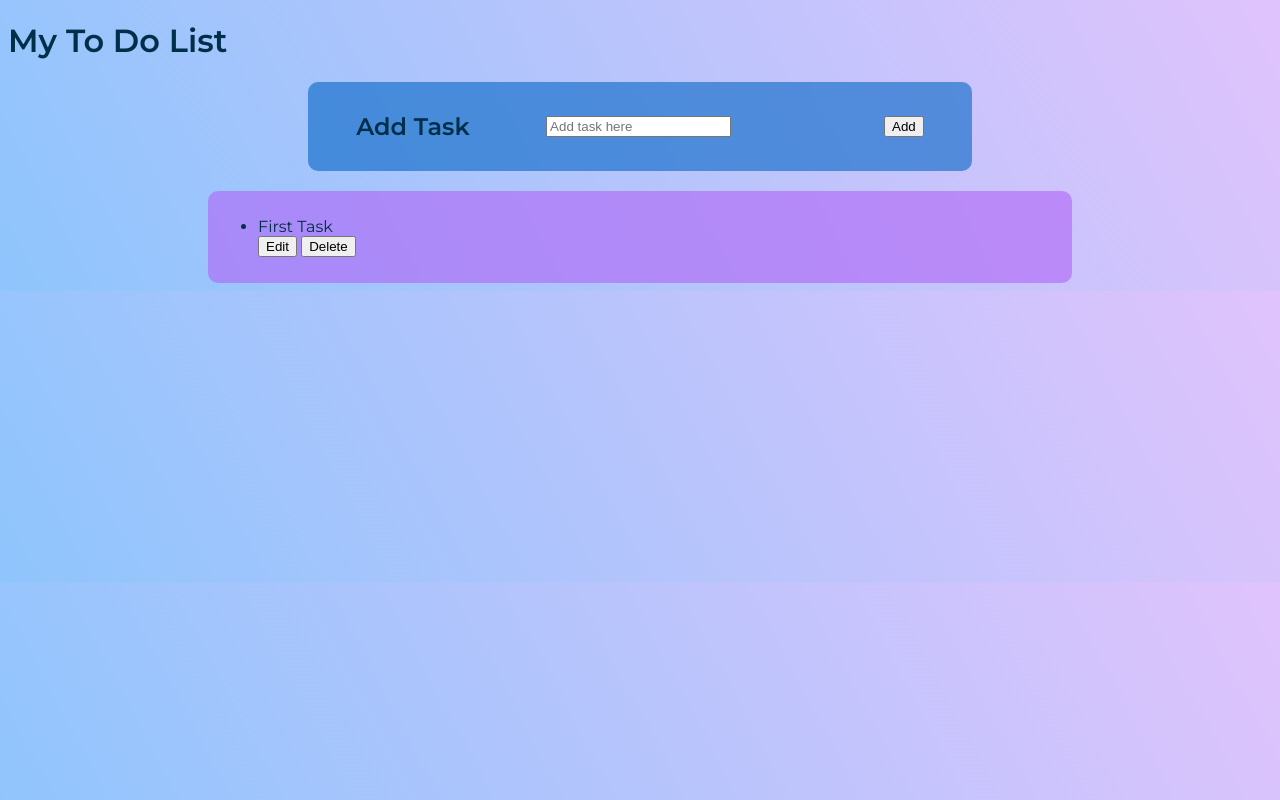
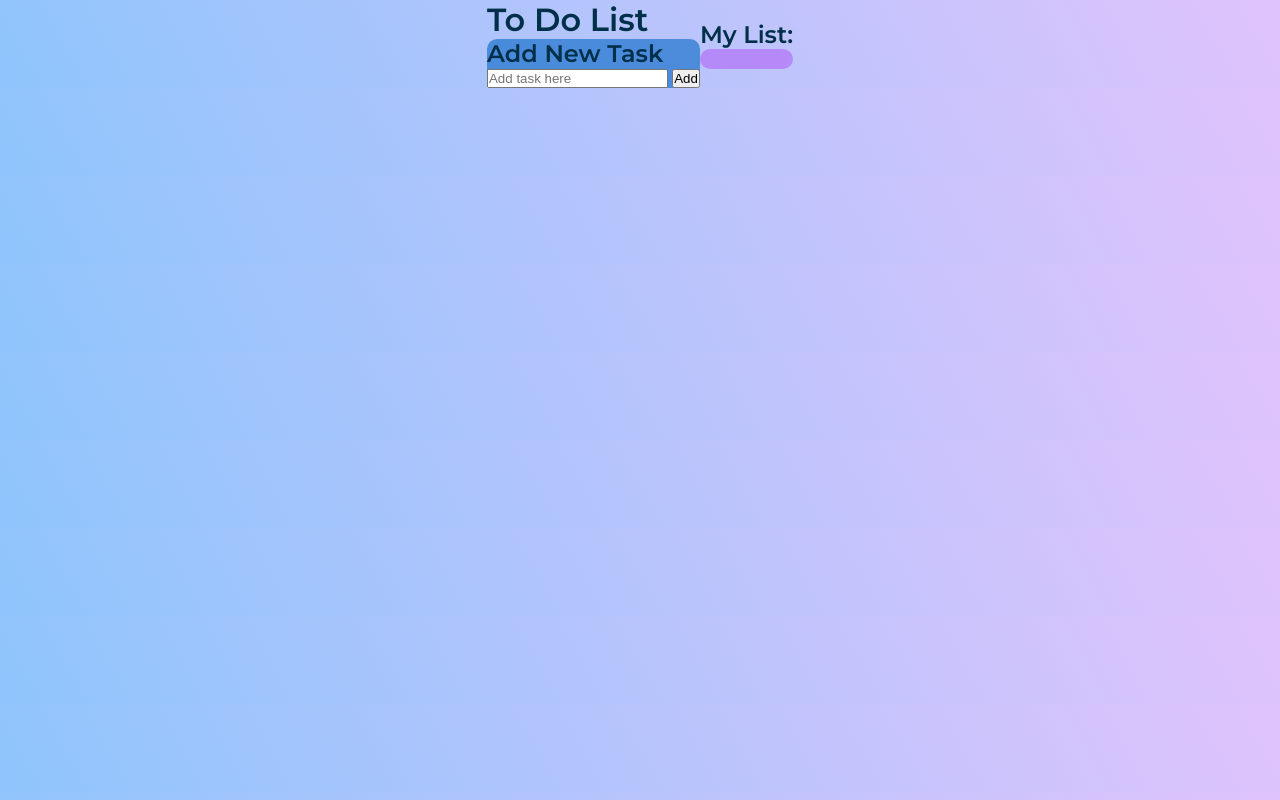
Before and after one commit to StaciVR/ToDo-App, a plain HTML site: page index.html in a window 1280 px wide. Drawn offline with Linux system fonts and the light colour scheme.

Commit message:
edit
updated html and css and added some js code

```diff
--- a/index.html
+++ b/index.html
@@ -15,26 +15,18 @@
 
 <body>
 
-    <header>
-        <h1>My To Do List</h1>
+    <header class="box">
+        <h1>To Do List</h1>
+        <div id="taskInput">
+            <h2>Add New Task</h2>
+            <input id="inputTask" type="text" placeholder="Add task here">
+            <button id="submitButton">Add</button>
+        </div>
     </header>
 
-    <main>
-        <div id="boxOne">
-            <h2>Add Task</h2>
-
-            <input id="inputTask" type="text" name="addTask" placeholder="Add task here">
-            <label for="addTask"></label>
-            <button id="submitButton">Add</button>
-        </div>
-        <div id="taskList">
-            <ul>
-                <li>First Task</li>
-                <button>Edit</button>
-                <button>Delete</button>
-
-            </ul>
-
+    <main class="box">
+        <h2>My List:</h2>
+        <div id="itemList">
         </div>
     </main>
 
--- a/script.js
+++ b/script.js
@@ -1 +1,11 @@
-document.getElementById("button").innerHTML = "test";
+const userInput = document.getElementById("submitButton");
+
+userInput.addEventListener('click', function () {
+
+    let myVar = document.getElementById("inputTask").value;
+    listItem(myVar)
+})
+
+function listItem(param) {
+    document.getElementById("itemList").innerHTML = param
+}
--- a/styles.css
+++ b/styles.css
@@ -1,35 +1,38 @@
+* {
+    box-sizing: border-box;
+    margin: 0;
+    padding: 0;
+}
+
 body {
     font-family: 'Montserrat', sans-serif;
     background-color: #8EC5FC;
     background-image: linear-gradient(62deg, #8EC5FC 0%, #E0C3FC 100%);
+    color: #003049;
+    display: flex;
+    flex-direction: row;
+    justify-content: center;
+    align-items: center;
 
-    color: #003049;
 
 }
 
-#boxOne {
-    background-color: rgba(5, 102, 199, 0.6);
-    padding: 10px;
-    border-radius: 10px;
+header {
     display: flex;
-    flex-direction: row;
-    justify-content: space-around;
-    align-items: center;
-    margin-left: 300px;
-    margin-right: 300px;
+    flex-direction: column;
 }
 
-/*#inputTask {
-    height: 80%;
-    align
-}*/
+#taskInput {
+    background-color: rgba(5, 102, 199, 0.6);
+    border-radius: 10px;
 
-#taskList {
+
+}
+
+
+#itemList {
     background-color: rgba(176, 100, 247, 0.6);
     padding: 10px;
     border-radius: 10px;
-    margin-top: 20px;
-    margin-left: 200px;
-    margin-right: 200px;
-    display: flex;
+
 }
```
